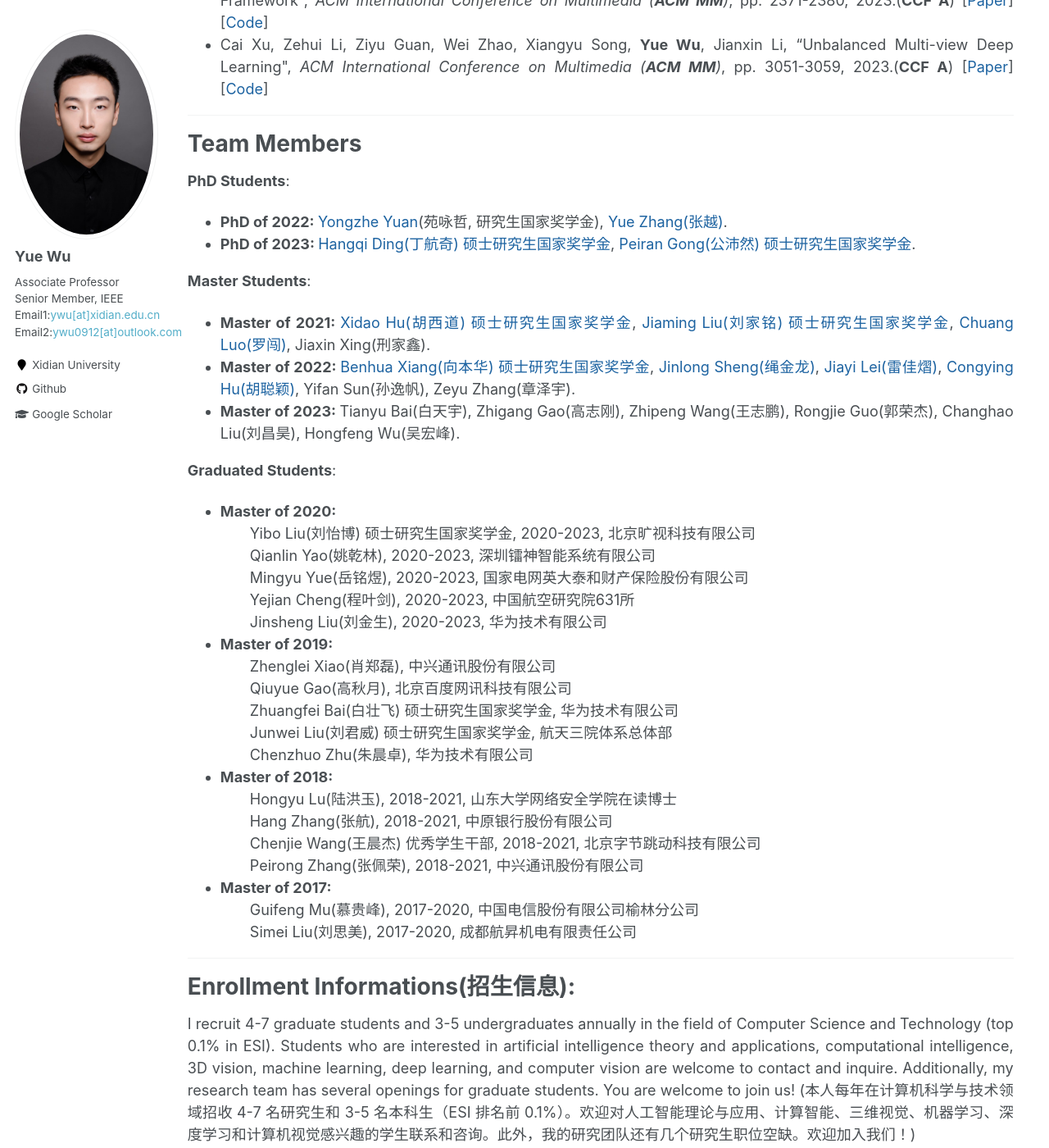
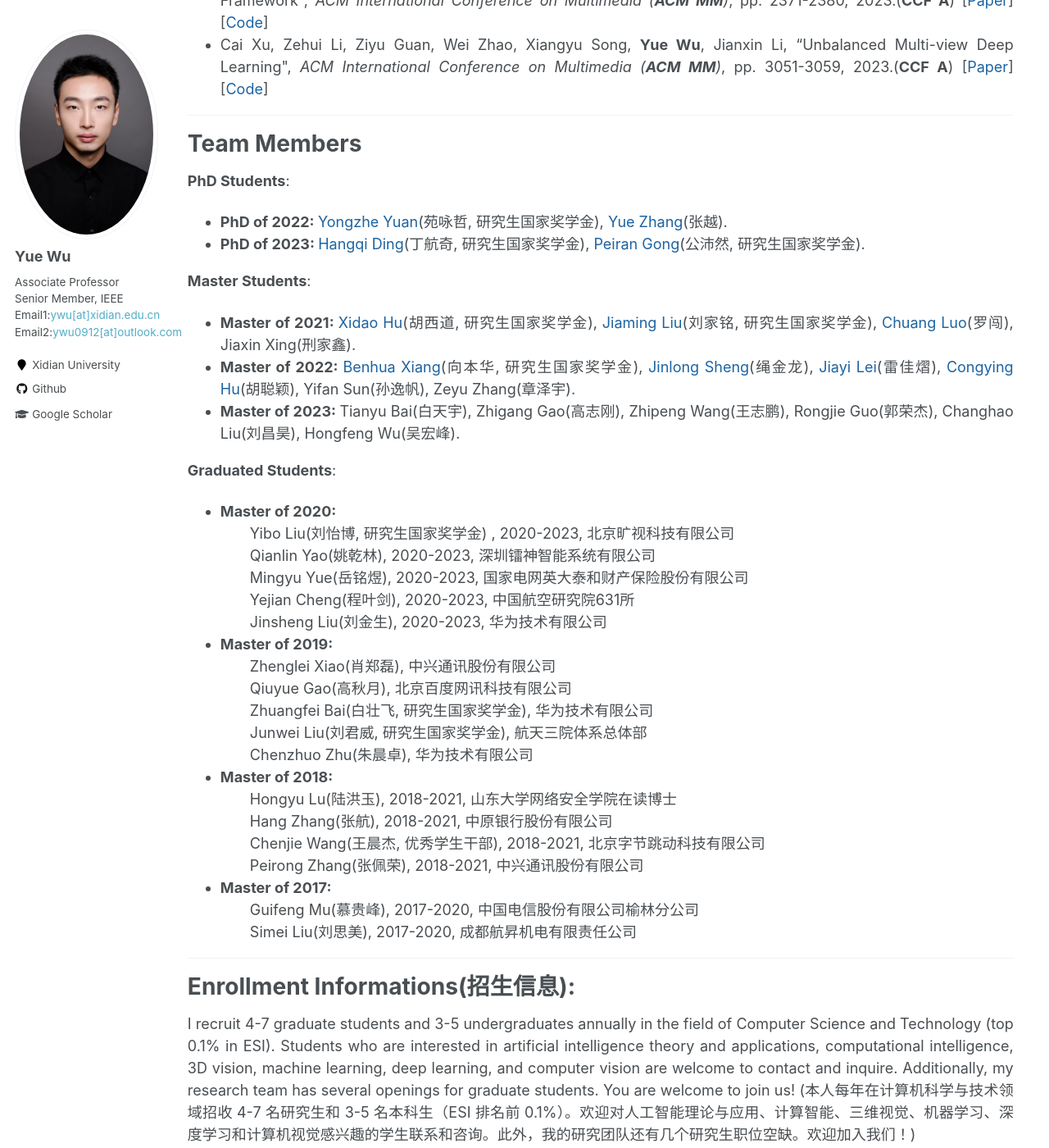
Before and after one commit to ywuchina/ywuchina.github.io, a Jekyll site: the page built from _pages/home.md, in a window 1280 px wide and 1400 px high, scrolled down 5015 px. Shown: the whole window at 82% size. Built offline with Jekyll 4.4.1, drawn with Linux system fonts in a browser that asks for light colours.

Commit message:
Update team.html

```diff
--- a/_includes/team.html
+++ b/_includes/team.html
@@ -19,13 +19,13 @@
 
 <li style="margin-bottom: 1.5;">
     <span>
-        <b>PhD of 2022: </b><a href= "https://yyzmars.github.io/" target="_blank">Yongzhe Yuan</a>(苑咏哲, 研究生国家奖学金), <a href= "https://superyuezhang.github.io/" target="_blank">Yue Zhang(张越)</a>.
+        <b>PhD of 2022: </b><a href= "https://yyzmars.github.io/" target="_blank">Yongzhe Yuan</a>(苑咏哲, 研究生国家奖学金), <a href= "https://superyuezhang.github.io/" target="_blank">Yue Zhang</a>(张越).
     </span>
 </li>
 
 <li style="margin-bottom: 1.5;">
     <span>
-        <b>PhD of 2023: </b><a href= "https://dhq0918.github.io/dinghangqi.github.io/" target="_blank">Hangqi Ding(丁航奇) 硕士研究生国家奖学金</a>, <a href= "https://cois.xidian.edu.cn/info/1068/1459.htm" target="_blank">Peiran Gong(公沛然) 硕士研究生国家奖学金</a>.
+        <b>PhD of 2023: </b><a href= "https://dhq0918.github.io/dinghangqi.github.io/" target="_blank">Hangqi Ding</a>(丁航奇, 研究生国家奖学金), <a href= "https://cois.xidian.edu.cn/info/1068/1459.htm" target="_blank">Peiran Gong</a>(公沛然, 研究生国家奖学金).
     </span>
 </li>
 </ul>
@@ -35,15 +35,15 @@
 <ul>
     <li style="margin-bottom: 1.5;">
         <span>
-            <b>Master of 2021: </b><a href= "https://cois.xidian.edu.cn/info/1068/1460.htm" target="_blank">Xidao Hu(胡西道) 硕士研究生国家奖学金</a>, <a href= "https://cois.xidian.edu.cn/info/1068/1461.htm" target="_blank">Jiaming Liu(刘家铭) 硕士研究生国家奖学金</a>,
-            <a href= "https://cois.xidian.edu.cn/info/1068/1462.htm" target="_blank">Chuang Luo(罗闯)</a>, Jiaxin Xing(刑家鑫).
+            <b>Master of 2021: </b><a href= "https://cois.xidian.edu.cn/info/1068/1460.htm" target="_blank">Xidao Hu</a>(胡西道, 研究生国家奖学金), <a href= "https://cois.xidian.edu.cn/info/1068/1461.htm" target="_blank">Jiaming Liu</a>(刘家铭, 研究生国家奖学金),
+            <a href= "https://cois.xidian.edu.cn/info/1068/1462.htm" target="_blank">Chuang Luo</a>(罗闯), Jiaxin Xing(刑家鑫).
         </span>
     </li>
 
     <li style="margin-bottom: 1.5;">
         <span>
-            <b>Master of 2022: </b><a href= "https://cois.xidian.edu.cn/info/1067/1466.htm" target="_blank">Benhua Xiang(向本华) 硕士研究生国家奖学金</a>, <a href= "https://cois.xidian.edu.cn/info/1067/1465.htm" target="_blank">Jinlong Sheng(绳金龙)</a>,
-            <a href= "https://cois.xidian.edu.cn/info/1067/1464.htm" target="_blank">Jiayi Lei(雷佳熠)</a>, <a href= "https://cois.xidian.edu.cn/info/1067/1463.htm" target="_blank">Congying Hu(胡聪颖)</a>,
+            <b>Master of 2022: </b><a href= "https://cois.xidian.edu.cn/info/1067/1466.htm" target="_blank">Benhua Xiang</a>(向本华, 研究生国家奖学金), <a href= "https://cois.xidian.edu.cn/info/1067/1465.htm" target="_blank">Jinlong Sheng</a>(绳金龙),
+            <a href= "https://cois.xidian.edu.cn/info/1067/1464.htm" target="_blank">Jiayi Lei</a>(雷佳熠), <a href= "https://cois.xidian.edu.cn/info/1067/1463.htm" target="_blank">Congying Hu</a>(胡聪颖),
             Yifan Sun(孙逸帆), Zeyu Zhang(章泽宇).
         </span>
     </li>
@@ -60,7 +60,7 @@
 <li style="margin-bottom: 1.5;">
     <span>
     <b>Master of 2020: </b>
-        <br>&emsp;&emsp;Yibo Liu(刘怡博) 硕士研究生国家奖学金, 2020-2023, 北京旷视科技有限公司
+        <br>&emsp;&emsp;Yibo Liu(刘怡博, 研究生国家奖学金) , 2020-2023, 北京旷视科技有限公司
         <br>&emsp;&emsp;Qianlin Yao(姚乾林), 2020-2023, 深圳镭神智能系统有限公司
         <br>&emsp;&emsp;Mingyu Yue(岳铭煜), 2020-2023, 国家电网英大泰和财产保险股份有限公司
         <br>&emsp;&emsp;Yejian Cheng(程叶剑), 2020-2023, 中国航空研究院631所
@@ -72,8 +72,8 @@
     <b>Master of 2019: </b>
         <br>&emsp;&emsp;Zhenglei Xiao(肖郑磊), 中兴通讯股份有限公司
         <br>&emsp;&emsp;Qiuyue Gao(高秋月), 北京百度网讯科技有限公司
-        <br>&emsp;&emsp;Zhuangfei Bai(白壮飞) 硕士研究生国家奖学金, 华为技术有限公司
-        <br>&emsp;&emsp;Junwei Liu(刘君威) 硕士研究生国家奖学金, 航天三院体系总体部
+        <br>&emsp;&emsp;Zhuangfei Bai(白壮飞, 研究生国家奖学金), 华为技术有限公司
+        <br>&emsp;&emsp;Junwei Liu(刘君威, 研究生国家奖学金), 航天三院体系总体部
         <br>&emsp;&emsp;Chenzhuo Zhu(朱晨卓), 华为技术有限公司
     </span>
 </li>
@@ -82,7 +82,7 @@
     <b>Master of 2018: </b>
         <br>&emsp;&emsp;Hongyu Lu(陆洪玉), 2018-2021, 山东大学网络安全学院在读博士
         <br>&emsp;&emsp;Hang Zhang(张航), 2018-2021, 中原银行股份有限公司
-        <br>&emsp;&emsp;Chenjie Wang(王晨杰) 优秀学生干部, 2018-2021, 北京字节跳动科技有限公司
+        <br>&emsp;&emsp;Chenjie Wang(王晨杰, 优秀学生干部), 2018-2021, 北京字节跳动科技有限公司
         <br>&emsp;&emsp;Peirong Zhang(张佩荣), 2018-2021, 中兴通讯股份有限公司
     </span>
 </li>
```
